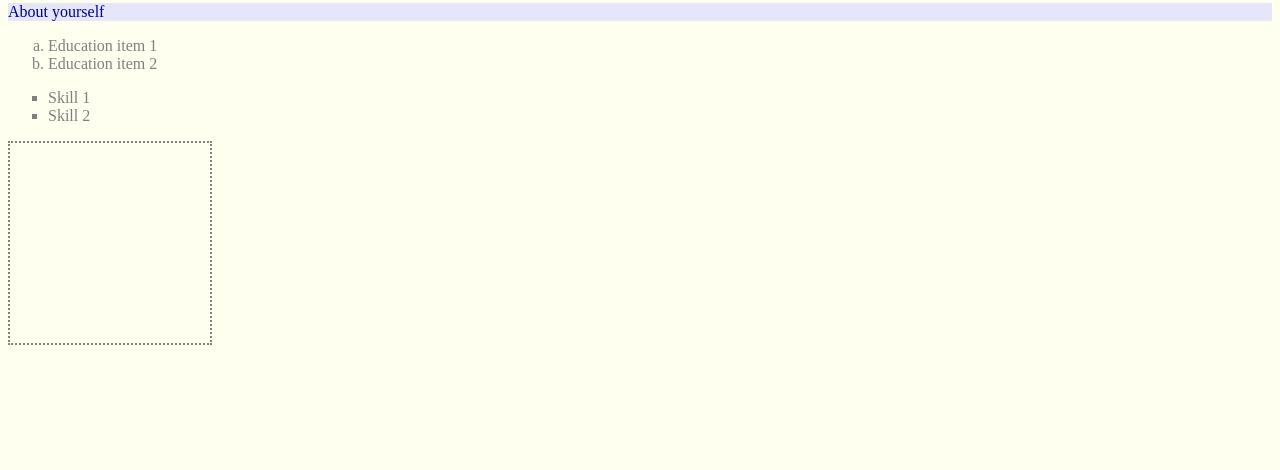
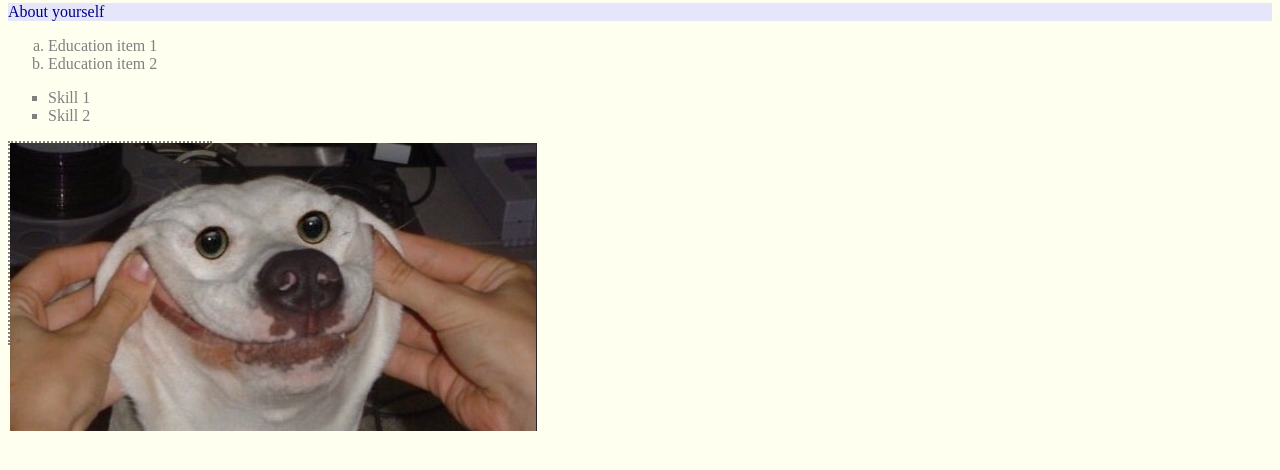
Before and after one commit to hemtje/hemtje.github.io, a plain HTML site: page index.html in a window 1280 px wide. Shown: the part 84-554 px from the top of the page. Drawn offline with Linux system fonts and the light colour scheme.

Commit message:
Update index.html
pic

```diff
--- a/index.html
+++ b/index.html
@@ -17,6 +17,8 @@
         <li>Skill 1</li>
         <li>Skill 2</li>
     </ul>
-    <div class="profile-image"></div>
+    <div class="profile-image">
+            <img src="smile.PNG" alt="Profile Picture">
+</div>
 </body>
 </html>
```
